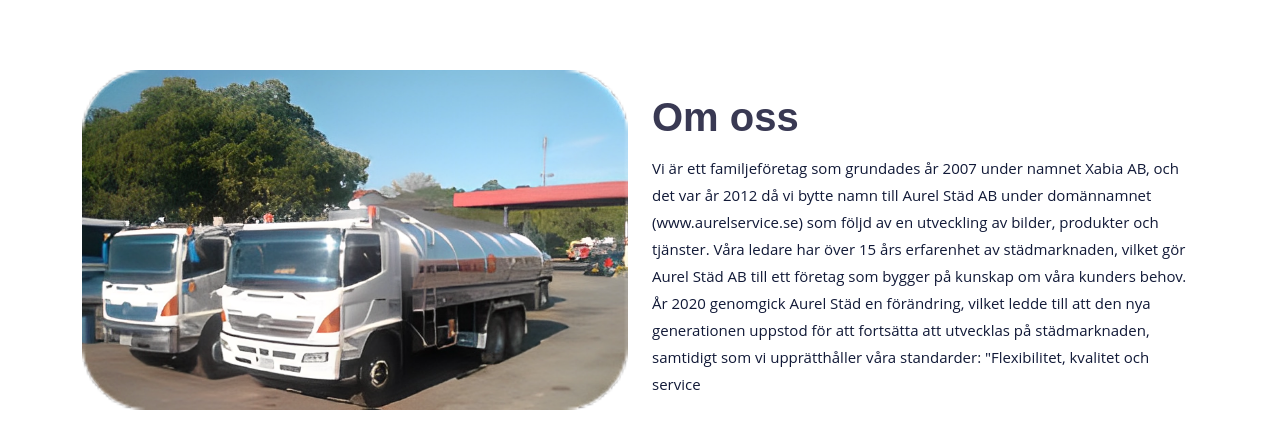
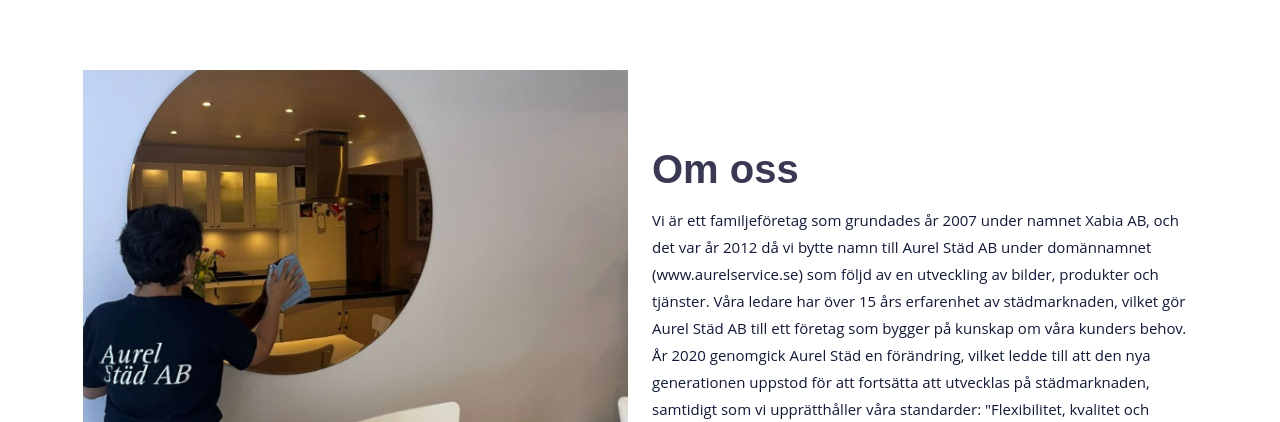
Before and after one commit to pcaicedo94/aurelservices.se, a Next.js app: page /about-us in a window 1280 px wide. Shown: the part 530-952 px from the top of the page. Built offline with nearby package versions, Linux system fonts and the light colour scheme.

Commit message:
imagen om oss

```diff
--- a/components/AboutUs/AboutUsContent.js
+++ b/components/AboutUs/AboutUsContent.js
@@ -8,7 +8,7 @@ const AboutUsContent = () => {
           <div className="row align-items-center">
             <div className="col-lg-6">
               <div className="about-image">
-                <img src="/images/truckceter.png" alt="image" />
+                <img src="/images/aurel3.jpg" alt="image" />
               </div>
             </div>
 
--- a/package.json
+++ b/package.json
@@ -11,7 +11,7 @@
         "aos": "^2.3.4",
         "axios": "^0.22.0",
         "fslightbox-react": "^1.6.2-2",
-        "next": "^12.3.1",
+        "next": "^12.3.4",
         "nodemailer": "^6.7.2",
         "nodemailer-sendgrid-transport": "^0.2.0",
         "react": "^18.2.0",
```
Also changed, not shown: public/images/aurel3.jpg (added), public/images/truckceter.png (deleted).
